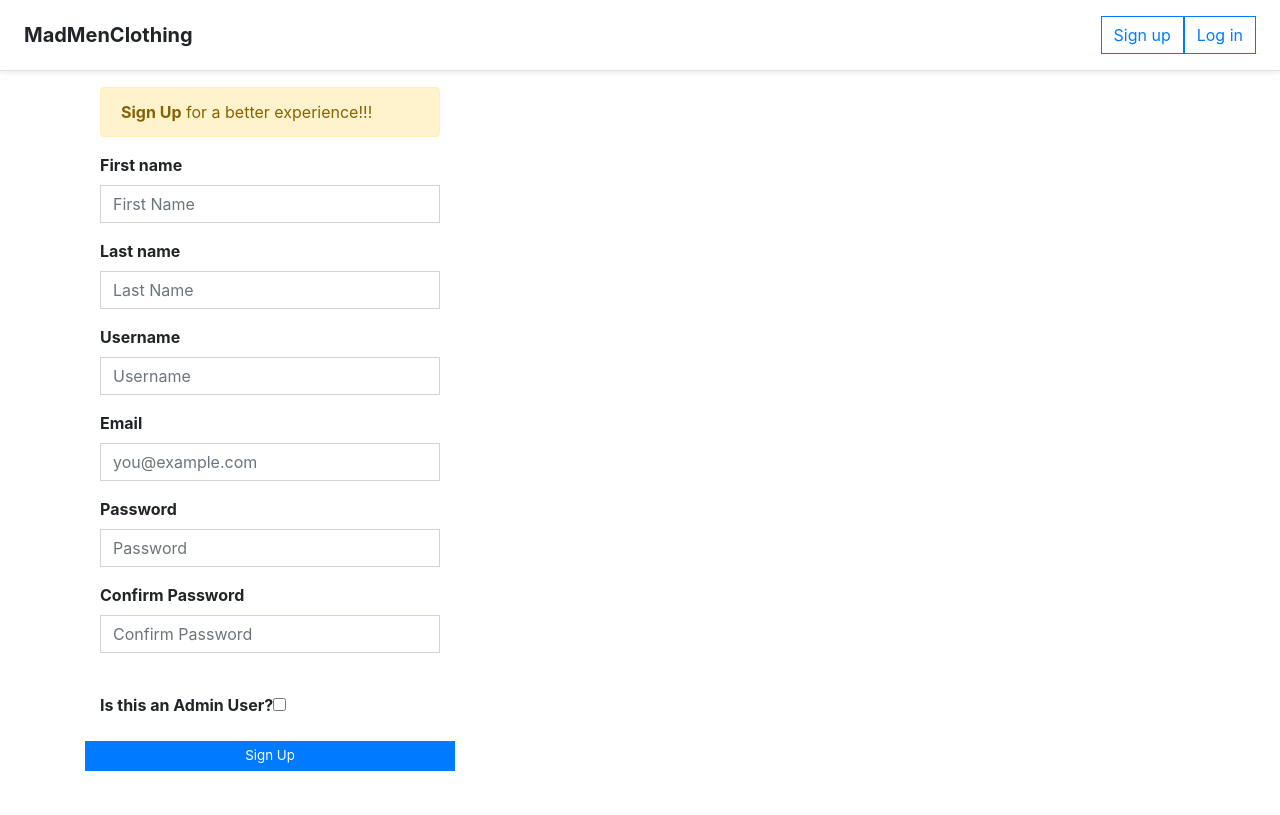
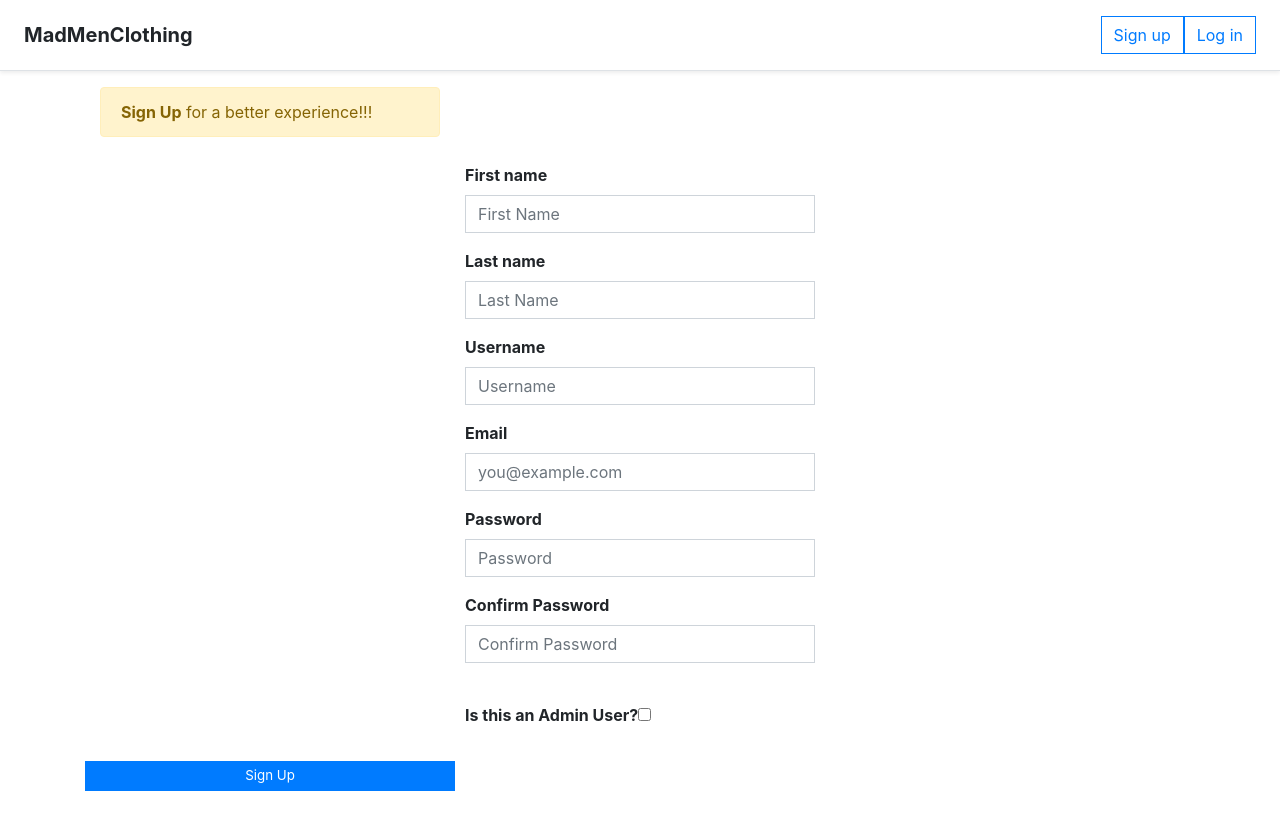
Before and after one commit to shashimi00/ACIT2911, an Angular app in the folder angular/: page /register in a window 1280 px wide. Built offline with nearby package versions, Linux system fonts and the light colour scheme.

Commit message:
Update register.component.html

```diff
--- a/angular/src/app/components/register/register.component.html
+++ b/angular/src/app/components/register/register.component.html
@@ -1,4 +1,4 @@
-<div class="col-md-4">
+<div class="col-md-4 center">
   <!-- <div class="row"> -->
     <div class="mb-3">
       <label for="firstName"><b>First name</b></label>
```
